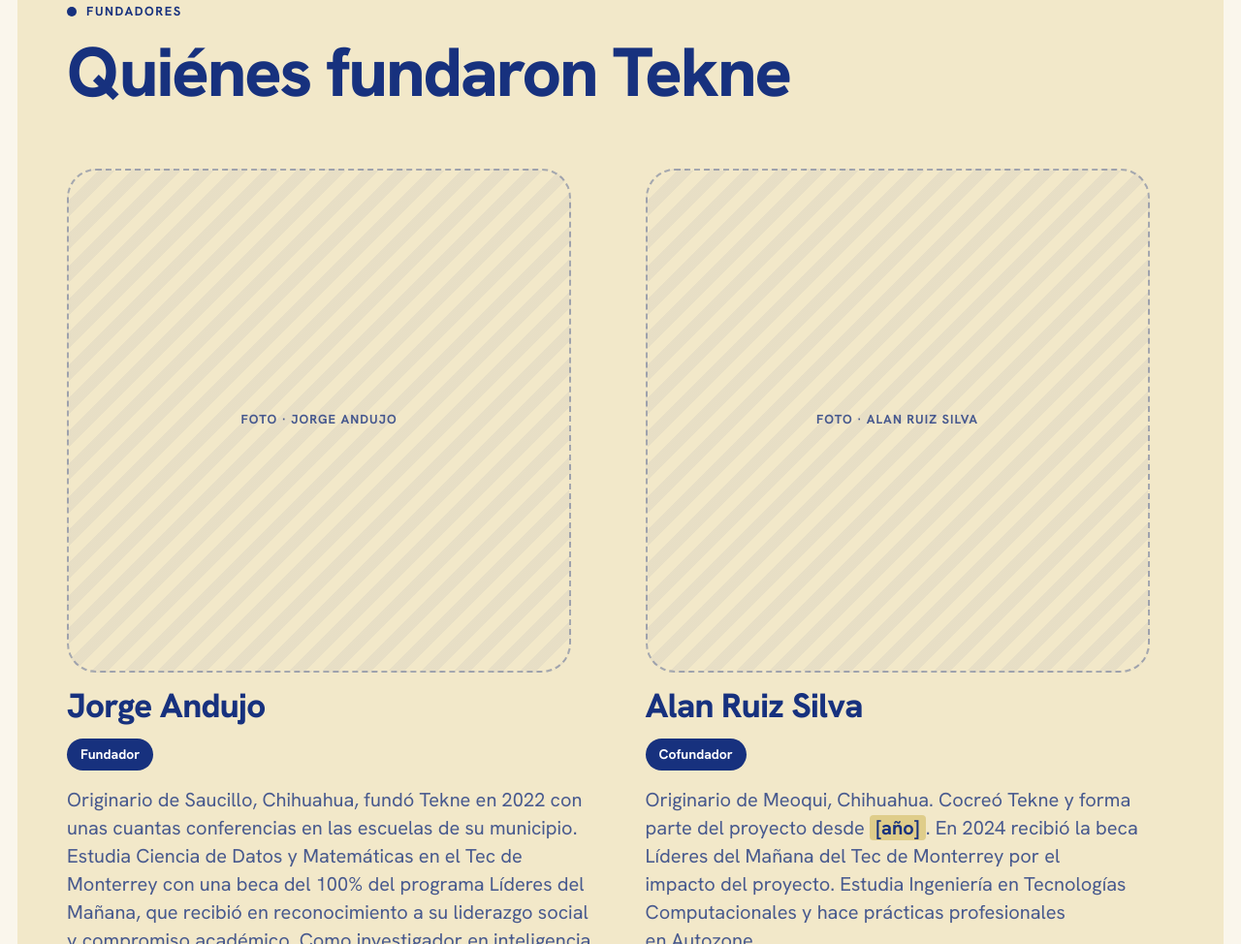
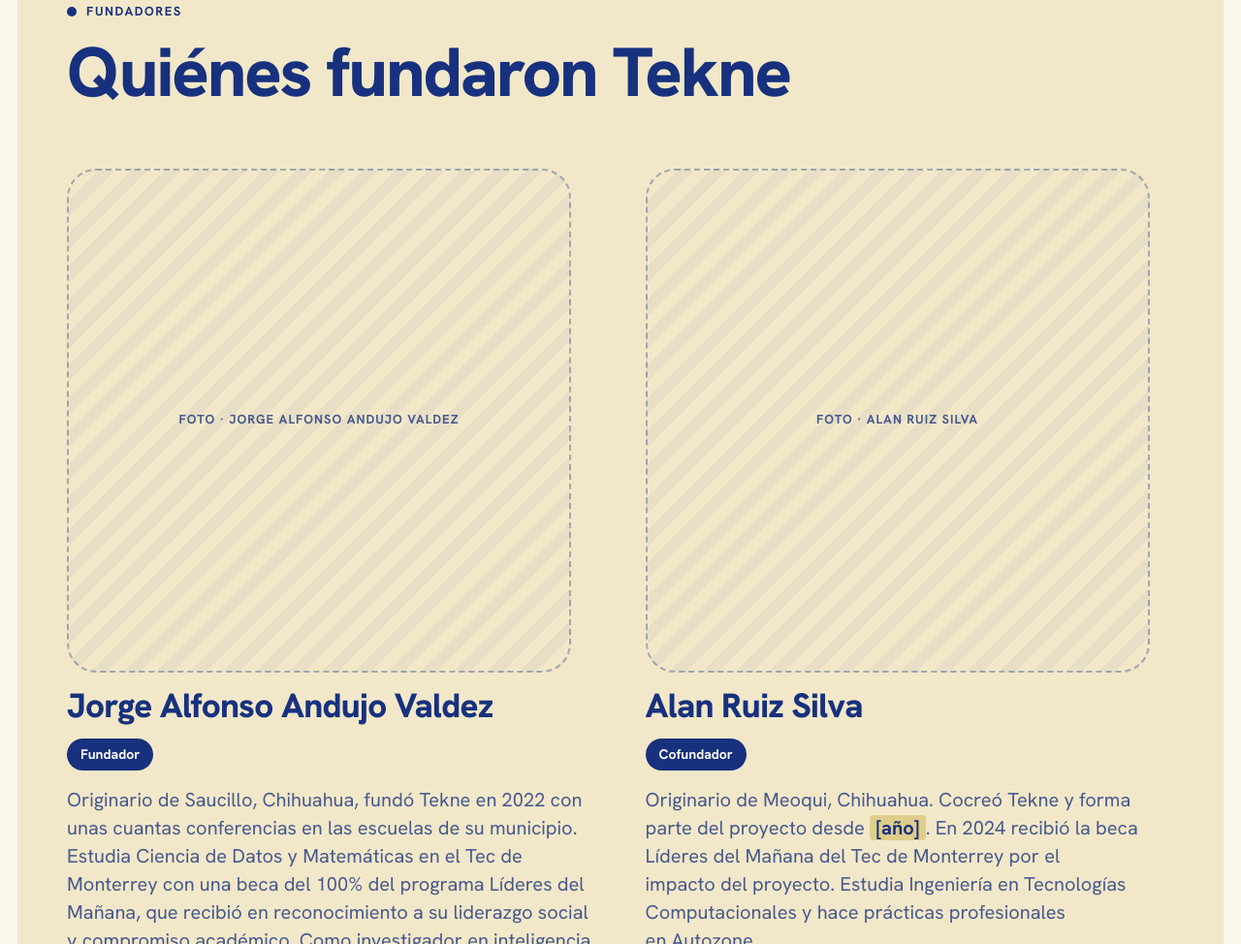
Before and after one commit to JorgeAndujoV/teknewebapp, a plain HTML site: page index.html in a window 1280 px wide. Shown: the part 4027-5001 px from the top of the page at 97% size. Drawn offline with Linux system fonts and the light colour scheme.

Commit message:
nombre completo

```diff
--- a/index.html
+++ b/index.html
@@ -206,8 +206,8 @@
         <div class="people people--two">
           <article class="person reveal">
             <!-- Reemplaza el placeholder por: <img class="photo" src="assets/img/jorge-andujo.jpg" alt="Jorge Andujo"> -->
-            <div class="ph ph--photo">Foto · Jorge Andujo</div>
-            <h3 class="person-name">Jorge Andujo</h3>
+            <div class="ph ph--photo">Foto · Jorge Alfonso Andujo Valdez</div>
+            <h3 class="person-name">Jorge Alfonso Andujo Valdez</h3>
             <span class="person-role">Fundador</span>
             <p class="person-bio">Originario de Saucillo, Chihuahua, fundó Tekne en 2022 con unas cuantas conferencias en las escuelas de su municipio. Estudia Ciencia de Datos y Matemáticas en el Tec de Monterrey con una beca del 100% del programa Líderes del Mañana, que recibió en reconocimiento a su liderazgo social y compromiso académico. Como investigador en inteligencia artificial, desarrolla herramientas educativas basadas en IA y realizó una estancia de investigación en la University of Prince Edward Island, en Canadá, con el programa Mitacs Globalink. Premio estatal de la juventud en 2026, hoy impulsa la visión de llevar la innovación tecnológica a todas las iniciativas de Tekne.</p>
           </article>
```
